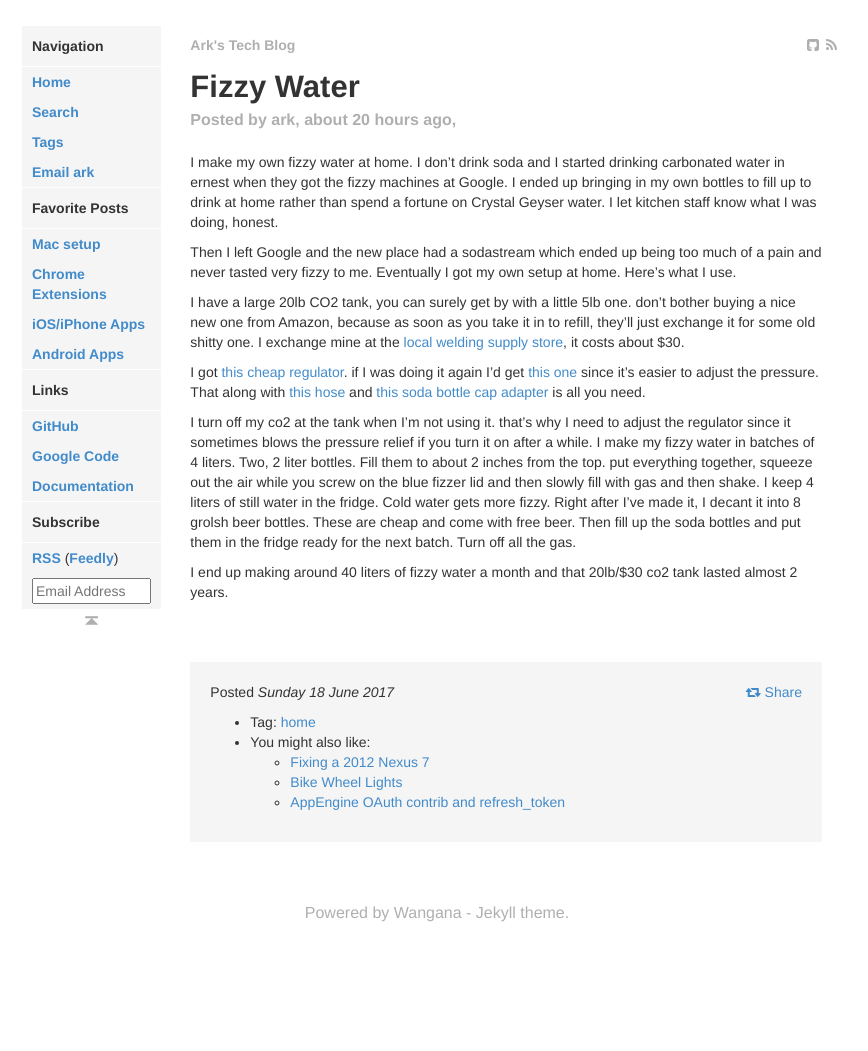
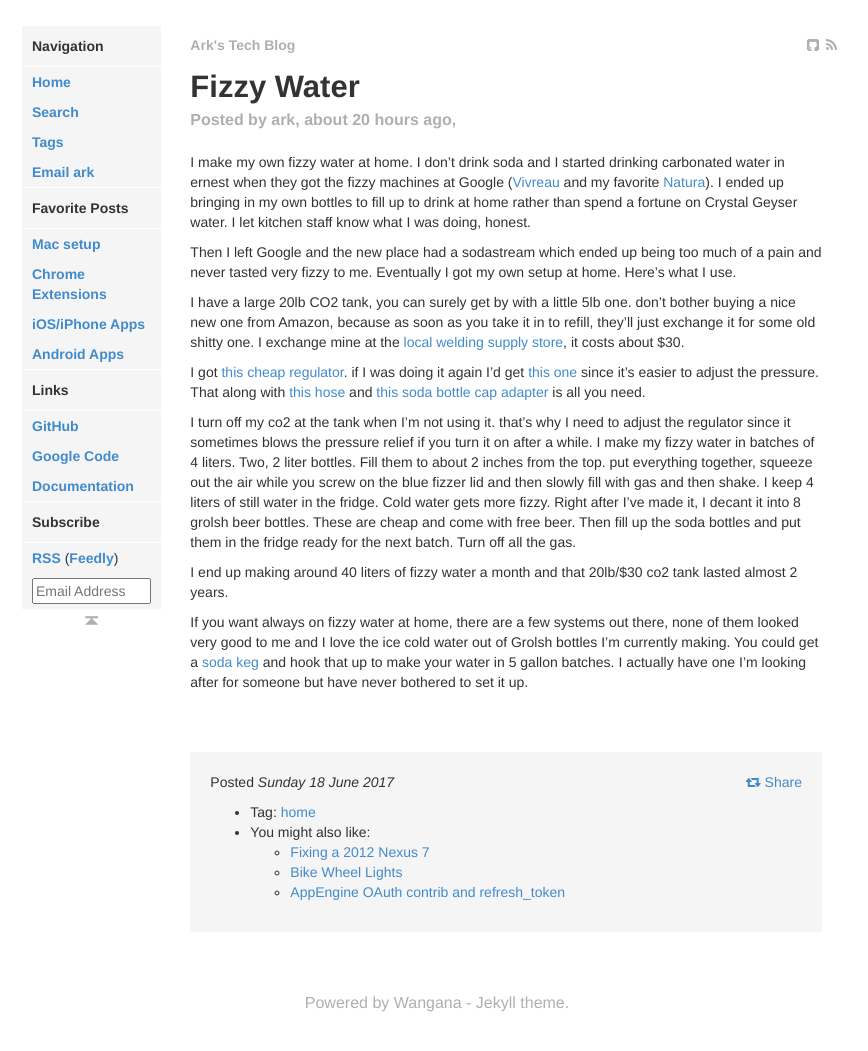
Before and after one commit to arkarkark/arkarkark.github.io, a Jekyll site: the page built from _posts/2017-06-18-fizzy-water.md, in a window 1280 px wide and 1052 px high. Shown: the whole window, without its empty margins (203-1071 px from the left). Built offline with Jekyll 4.4.1, drawn with Linux system fonts in a browser that asks for light colours; some web fonts are replaced.

Commit message:
add links to google machines and bit about soda keg

```diff
--- a/_posts/2017-06-18-fizzy-water.md
+++ b/_posts/2017-06-18-fizzy-water.md
@@ -7,7 +7,7 @@ title: Fizzy Water
 tags:
 - home
 ---
-I make my own fizzy water at home. I don't drink soda and I started drinking carbonated water in ernest when they got the fizzy machines at Google. I ended up bringing in my own bottles to fill up to drink at home rather than spend a fortune on Crystal Geyser water. I let kitchen staff know what I was doing, honest.
+I make my own fizzy water at home. I don't drink soda and I started drinking carbonated water in ernest when they got the fizzy machines at Google ([Vivreau](http://www.vivreau.com/) and my favorite [Natura](http://www.naturawater.com/)). I ended up bringing in my own bottles to fill up to drink at home rather than spend a fortune on Crystal Geyser water. I let kitchen staff know what I was doing, honest.
 
 Then I left Google and the new place had a sodastream which ended up being too much of a pain and never tasted very fizzy to me. Eventually I got my own setup at home. Here's what I use.
 
@@ -19,3 +19,5 @@ I got [this cheap regulator](https://smile.amazon.com/Kegco-KC-LH-542-Premium-Re
 I turn off my co2 at the tank when I'm not using it. that's why I need to adjust the regulator since it sometimes blows the pressure relief if you turn it on after a while. I make my fizzy water in batches of 4 liters. Two, 2 liter bottles. Fill them to about 2 inches from the top. put everything together, squeeze out the air while you screw on the blue fizzer lid and then slowly fill with gas and then shake. I keep 4 liters of still water in the fridge. Cold water gets more fizzy. Right after I've made it, I decant it into 8 grolsh beer bottles. These are cheap and come with free beer. Then fill up the soda bottles and put them in the fridge ready for the next batch. Turn off all the gas.
 
 I end up making around 40 liters of fizzy water a month and that 20lb/$30 co2 tank lasted almost 2 years.
+
+If you want always on fizzy water at home, there are a few systems out there, none of them looked very good to me and I love the ice cold water out of Grolsh bottles I'm currently making. You could get a [soda keg](https://smile.amazon.com/NEW-Gallon-Ball-Lock-Connections/dp/B0088PJBOA) and hook that up to make your water in 5 gallon batches. I actually have one I'm looking after for someone but have never bothered to set it up.
```
